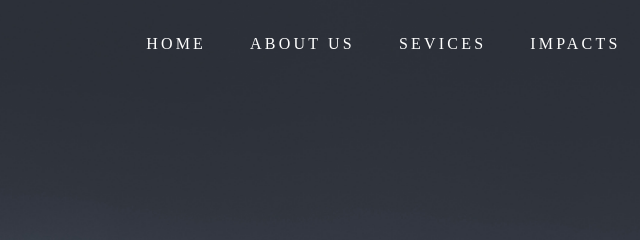
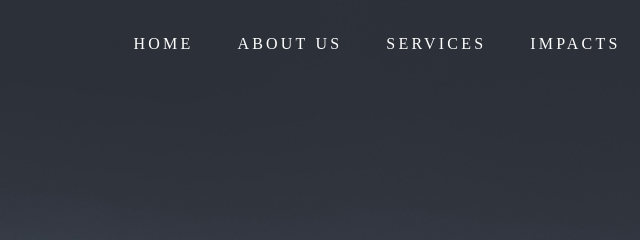
Before and after one commit to mona2401/Ankita-Chahande, a plain HTML site: page index.html in a window 1280 px wide. Shown: the top 240 px of the page, 517-1157 px from the left. Drawn offline with Linux system fonts and the light colour scheme; files whose address does not match are found by name.

Commit message:
Add files via upload

```diff
--- a/index.html
+++ b/index.html
@@ -56,7 +56,7 @@
           <ul>
             <li><a href="#banner" data-after="Home">Home</a></li>
             <li><a href="#about" data-after="About">About US</a></li>
-            <li><a href="#projects" data-after="Services">Sevices</a></li>
+            <li><a href="#projects" data-after="Services">Services</a></li>
             <li><a href="#impact" data-after="Impacts">Impacts</a></li>
             <li><a href="#blogs" data-after="Blogs">Blogs</a></li>
           </ul>
```
